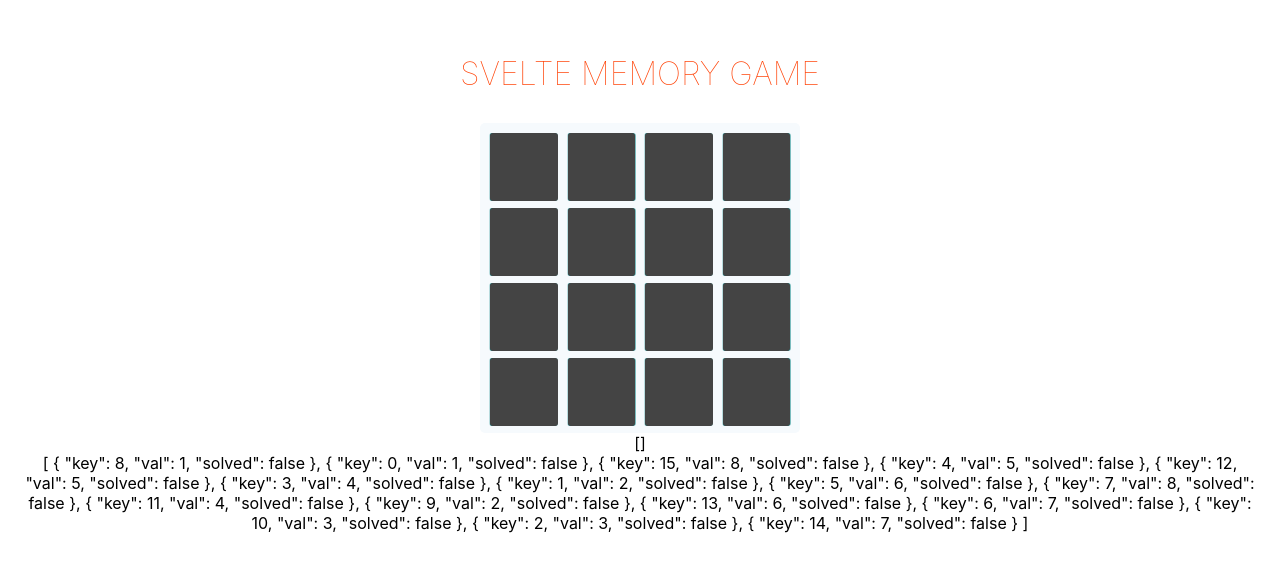
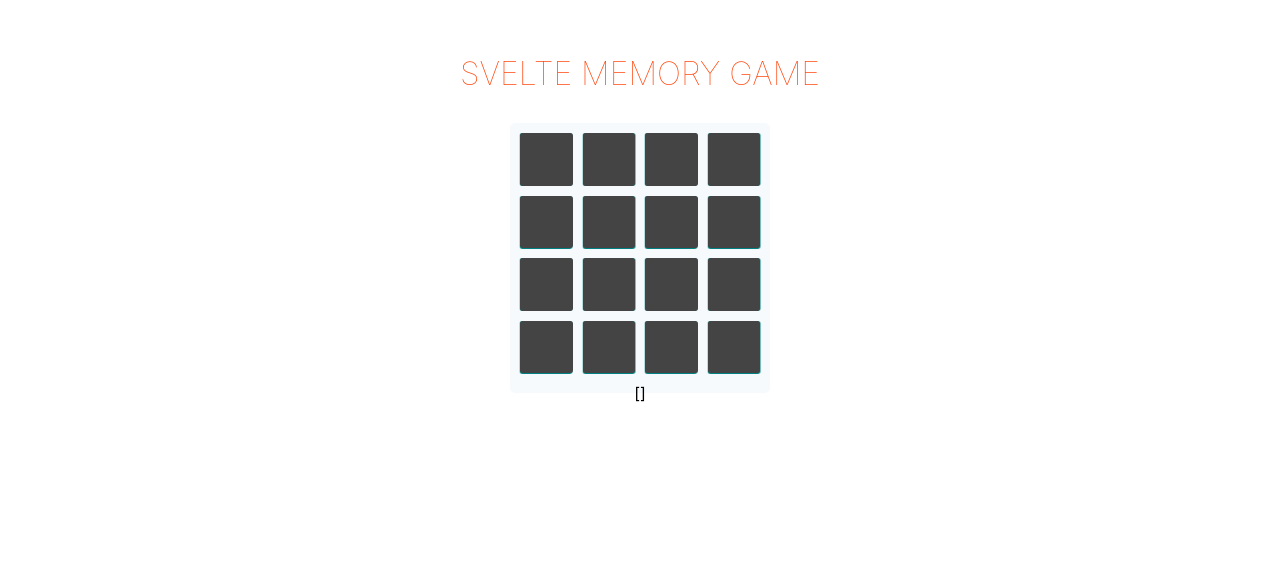
Before and after one commit to nikola-wd/memory-game-svelte, a Svelte app: page / in a window 1280 px wide. Shown: the top 572 px of the page. Built offline with nearby package versions, Linux system fonts and the light colour scheme.

Commit message:
3 files modified

```diff
--- a/src/components/Cell.svelte
+++ b/src/components/Cell.svelte
@@ -22,6 +22,7 @@
   width: var(--cell-size);
   height: var(--cell-size);
   border-radius: 3px;
+  margin-bottom: var(--padd);
   transform-style: preserve-3d;
   transition: all 1.2s cubic-bezier(0.175, 0.885, 0.32, 1.275);
 }
--- a/src/components/Grid.svelte
+++ b/src/components/Grid.svelte
@@ -9,7 +9,7 @@
 </div>
 
 <div>{JSON.stringify(peekTwo)}</div>
-<div>{JSON.stringify(cells, null, 2)}</div>
+<!-- <div>{JSON.stringify(cells, null, 2)}</div> -->
 
 
 <script>
@@ -54,7 +54,8 @@
 <style scoped>
 .grid {
   --padd: 10px;
-  --grid-size: 300px;
+  --cell-size: 60px;
+  --grid-size: calc(var(--cell-size) * var(--size));
   background: #f6fafd;
   margin-top: 1rem;
   border-radius: 5px;
@@ -66,8 +67,7 @@
   justify-content: space-between;
   align-items: space-between;
   width: var(--grid-size);
-  height: var(--grid-size);
   user-select: none;
-  padding-bottom: 0;
+  margin-bottom: calc(-1 * var(--padd))
 }
 </style>
--- a/src/utils/utils.js
+++ b/src/utils/utils.js
@@ -1,5 +1,6 @@
 const cellsTemplate = [
-  1, 2, 3, 4, 5, 6, 7, 8, 9, 10, 11, 12, 13, 14, 15, 16, 17, 18, 19, 20,
+  1, 2, 3, 4, 5, 6, 7, 8, 9, 10, 11, 12, 13, 14, 15, 16, 17, 18, 19, 20, 21, 22,
+  23, 34, 25, 26, 27, 28, 29, 30,
 ];
 
 const makeRepeatedArr = (arr, n) =>
```
